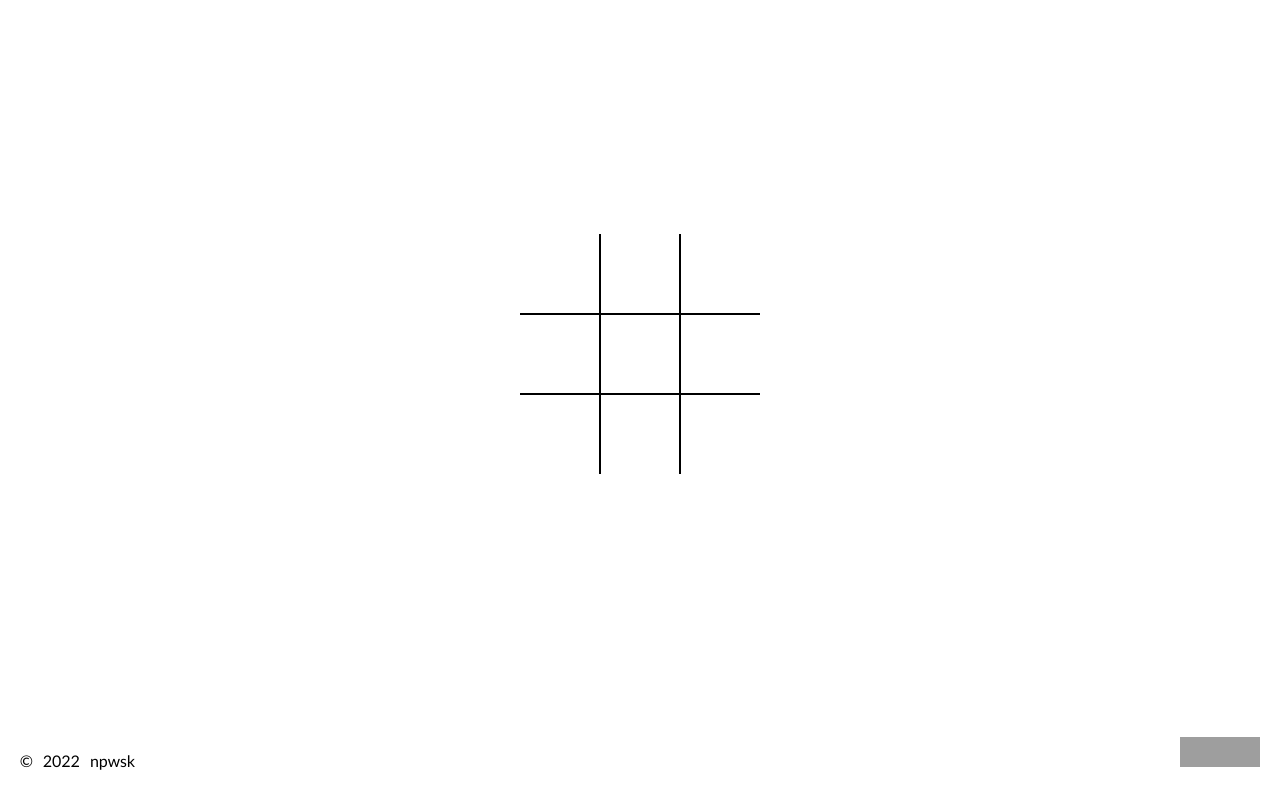
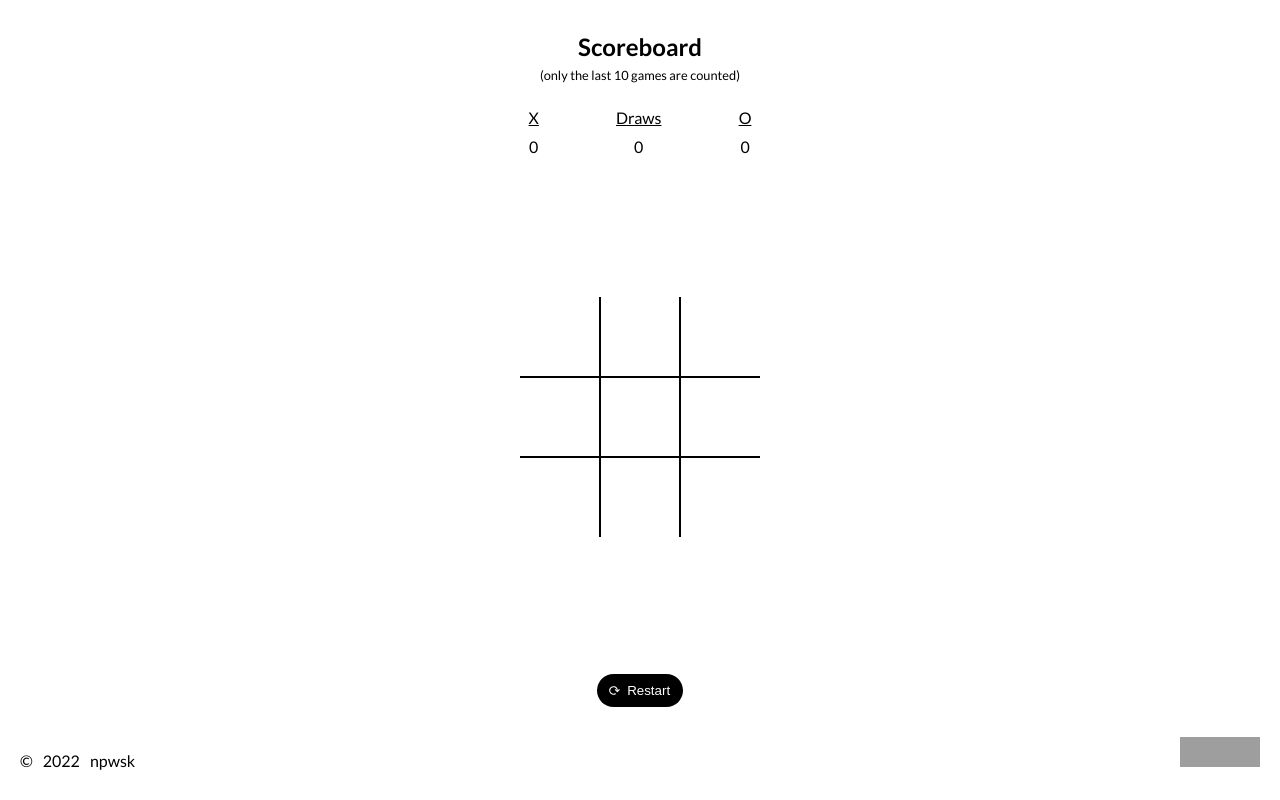
Before and after one commit to npwsk/tic-tac-toe, a website: page tic-tac-toe/index.html in a window 1280 px wide. Drawn offline with Linux system fonts and the light colour scheme; grey boxes are pictures that could not be loaded.

Commit message:
feat: add a scoreboard and count moves

```diff
--- a/tic-tac-toe/index.html
+++ b/tic-tac-toe/index.html
@@ -37,6 +37,27 @@
       </div>
     </main>
 
+    <aside class="sidebar">
+      <button class="restart-btn">
+        <span class="restart-btn__icon"></span>
+        Restart
+      </button>
+    </aside>
+
+    <aside class="sidebar sidebar--top">
+      <div class="scoreboard">
+        <h2 class="scoreboard__title">Scoreboard</h2>
+        <div class="scoreboard__description">(only the last 10 games are counted)</div>
+
+        <div class="scoreboard__cell scoreboard__cell--head x-wins">X</div>
+        <div class="scoreboard__cell scoreboard__cell--head draws">Draws</div>
+        <div class="scoreboard__cell scoreboard__cell--head o-wins">O</div>
+        <div class="scoreboard__cell x-wins-count"></div>
+        <div class="scoreboard__cell draws-count"></div>
+        <div class="scoreboard__cell o-wins-count"></div>
+      </div>
+    </aside>
+
     <footer class="footer">
       <div class="footer__content">
         <div class="footer__copyright">
@@ -62,7 +83,8 @@
     </footer>
     <div class="end-message">
       <div class="end-message__inner">
-        <div class="end-message__text">Game over</div>
+        <div class="end-message__text"></div>
+        <div class="end-message__moves-total"></div>
         <button class="restart-btn">
           <span class="restart-btn__icon"></span>
           Restart
--- a/tic-tac-toe/js/index.js
+++ b/tic-tac-toe/js/index.js
@@ -14,13 +14,40 @@ const WINNING_COMBS = [
 
 const gameState = {
   turn: X,
+  movesCount: 0,
+  results: [],
 };
 
 const board = document.querySelector('.board');
 const cells = board.querySelectorAll('[data-cell]');
 const endMessage = document.querySelector('.end-message');
 const endMessageText = endMessage.querySelector('.end-message__text');
+const endMessageMovesTotal = endMessage.querySelector('.end-message__moves-total');
 const restartBtns = document.querySelectorAll('.restart-btn');
+const scoreboard = document.querySelector('.scoreboard');
+const scoreboardXWins = scoreboard.querySelector('.x-wins-count');
+const scoreboardOWins = scoreboard.querySelector('.o-wins-count');
+const scoreboardDraws = scoreboard.querySelector('.draws-count');
+
+const setLocalStorage = () => {
+  const { results } = gameState;
+  localStorage.setItem('results', JSON.stringify(results.slice(-10)));
+};
+
+const getLocalStorage = () => {
+  const results = localStorage.getItem('results');
+  gameState.results = results ? JSON.parse(results) : [];
+};
+
+const updateScoreboard = () => {
+  const { results } = gameState;
+  const xWinsCount = results.filter((res) => res === X).length;
+  const oWinsCount = results.filter((res) => res === CIRCLE).length;
+  const drawsCount = results.filter((res) => res === 'draw').length;
+  scoreboardXWins.textContent = xWinsCount;
+  scoreboardOWins.textContent = oWinsCount;
+  scoreboardDraws.textContent = drawsCount;
+};
 
 const switchTurns = () => {
   gameState.turn = gameState.turn === X ? CIRCLE : X;
@@ -37,8 +64,15 @@ const checkWin = () =>
 const checkDraw = () =>
   [...cells].every((cell) => cell.classList.contains(X) || cell.classList.contains(CIRCLE));
 
+const countResult = (currentResult) => {
+  gameState.results = [...gameState.results, currentResult].slice(-10);
+};
+
 const showEndMessage = (isDraw) => {
   endMessage.classList.add('end-message--active');
+  const { movesCount } = gameState;
+
+  endMessageMovesTotal.textContent = `Game ended in ${movesCount} step${movesCount < 2 ? '' : 's'}`;
 
   if (isDraw) {
     endMessageText.textContent = 'Draw!';
@@ -52,18 +86,26 @@ const handleCellClick = (e) => {
   const cell = e.target;
   cell.classList.add(gameState.turn);
 
+  gameState.movesCount += 1;
+
   if (checkWin()) {
+    countResult(gameState.turn);
+    updateScoreboard();
     showEndMessage(false);
     return;
   }
   if (checkDraw()) {
+    countResult('draw');
+    updateScoreboard();
     showEndMessage(true);
     return;
   }
+
   switchTurns();
 };
 
 const startGame = () => {
+  gameState.movesCount = 0;
   gameState.turn = X;
 
   board.classList.remove(X, CIRCLE);
@@ -78,6 +120,11 @@ const handleRestart = () => {
   startGame();
 };
 
-startGame();
+window.addEventListener('load', () => {
+  getLocalStorage();
+  updateScoreboard();
+  startGame();
+});
 
+window.addEventListener('beforeunload', setLocalStorage);
 restartBtns.forEach((btn) => btn.addEventListener('click', handleRestart));
--- a/tic-tac-toe/scss/_general.scss
+++ b/tic-tac-toe/scss/_general.scss
@@ -17,9 +17,23 @@ body {
 .main {
   display: flex;
   flex-grow: 1;
+  flex-direction: column;
   justify-content: center;
   align-items: center;
   min-height: 100%;
+}
+
+.sidebar {
+  display: flex;
+  flex-direction: column;
+  gap: 1.5rem;
+  justify-content: center;
+  align-items: center;
+
+  &--top {
+    order: -1;
+    padding-top: 2rem;
+  }
 }
 
 .link {
--- /dev/null
+++ b/tic-tac-toe/scss/_scoreboard.scss
@@ -0,0 +1,55 @@
+.scoreboard {
+  display: grid;
+  grid-template-areas:
+    "title title title"
+    "descr descr descr"
+    "x-head draw-head o-head"
+    "x-count draw-count o-count";
+  grid-template-columns: repeat(3, auto);
+  justify-items: center;
+  min-width: 300px;
+
+  &__title {
+    grid-area: title;
+    margin: 0;
+  }
+
+  &__description {
+    grid-area: descr;
+    margin-top: 0.5em;
+    margin-bottom: 1.5em;
+    font-size: 0.8em;
+  }
+
+  &__cell {
+    padding: 5px 10px;
+
+    &--head {
+      text-decoration: underline;
+    }
+  }
+}
+
+.x-wins {
+  grid-area: x-head;
+
+  &-count {
+    grid-area: x-count;
+  }
+}
+
+.o-wins {
+  grid-area: o-head;
+
+  &-count {
+    grid-area: o-count;
+  }
+}
+
+.draws {
+  grid-area: draw-head;
+
+  &-count {
+    grid-area: draw-count;
+  }
+}
--- a/tic-tac-toe/scss/index.scss
+++ b/tic-tac-toe/scss/index.scss
@@ -1,5 +1,6 @@
 @use "css-variables";
 @use "general";
 @use "board";
+@use "scoreboard";
 @use "footer";
 @use "end-message";
```
Also changed, not shown: tic-tac-toe/css/index.css, 1 other file.
